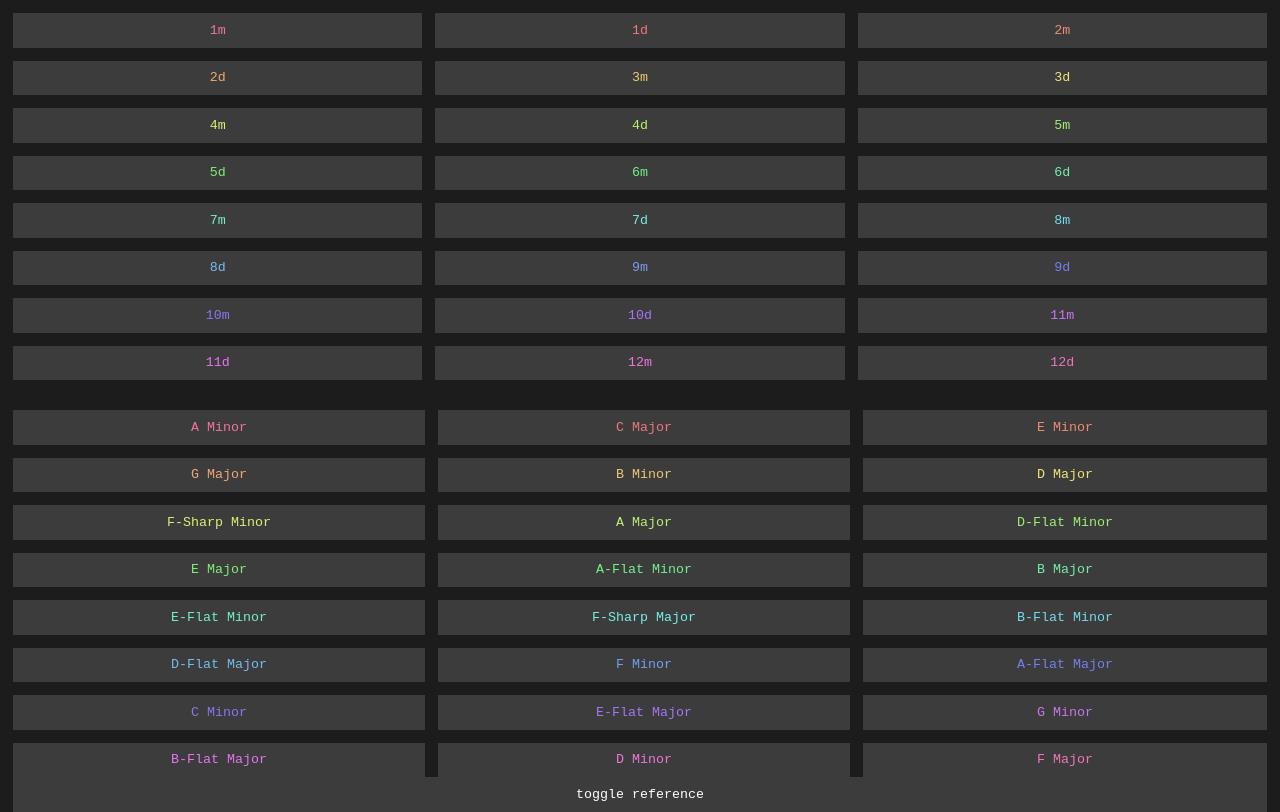
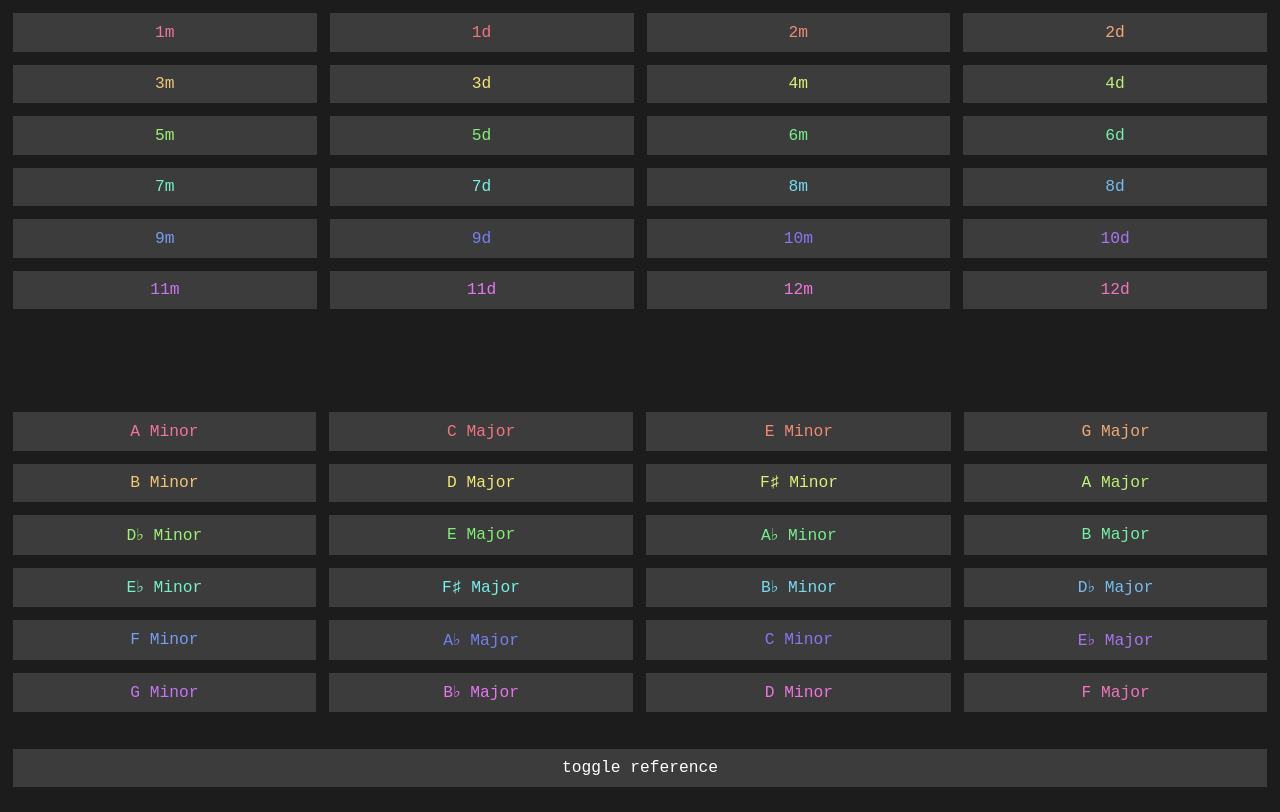
Before and after one commit to glitch-dot-cool/openkey-translator, a React (Vite) app: page / in a window 1280 px wide. Built offline with nearby package versions, Linux system fonts and the light colour scheme.

Commit message:
layout improvements

```diff
--- a/src/app.css
+++ b/src/app.css
@@ -7,6 +7,7 @@ button {
   border: none;
   background-color: #3c3c3c;
   color: #fff;
+  font-size: 1.25rem;
 }
 
 button:hover {
@@ -24,7 +25,7 @@ button:hover {
 
 .notation-system {
   display: grid;
-  grid-template-columns: repeat(3, auto);
+  grid-template-columns: repeat(4, auto);
   gap: 1rem;
 }
 
@@ -44,6 +45,16 @@ button:hover {
   height: auto;
 }
 
+.compatible-keys-header {
+  margin-top: 0.5rem;
+  font-size: 1.25rem;
+}
+
+.compatible-key {
+  font-size: 1.2rem;
+  padding-top: 0.5rem;
+}
+
 .bold {
   font-weight: bold;
 }
--- a/src/components/Neighbor.tsx
+++ b/src/components/Neighbor.tsx
@@ -12,6 +12,9 @@ export const Neighbor = ({
   });
 
   return (
-    <p style={{ color }}>{`${neighbor.musicalKey} (${neighbor.openKey})`}</p>
+    <p
+      className="compatible-key"
+      style={{ color }}
+    >{`${neighbor.musicalKey} (${neighbor.openKey})`}</p>
   );
 };
--- a/src/components/Result.tsx
+++ b/src/components/Result.tsx
@@ -27,7 +27,7 @@ export const Result = ({ result }: Props) => {
         className="bold large-text"
         style={style}
       >{`${result.result} `}</span>
-      <p>compatible keys:</p>
+      <p className="compatible-keys-header">compatible keys:</p>
       <Neighbor neighbor={result.neighbors.minusOne} />
       <Neighbor neighbor={result.neighbors.plusOne} />
       <Neighbor neighbor={result.neighbors.relative} />
--- a/src/consts.ts
+++ b/src/consts.ts
@@ -7,22 +7,22 @@ export const openkeyMap = {
   "2d": "G Major",
   "3m": "B Minor",
   "3d": "D Major",
-  "4m": "F-Sharp Minor",
+  "4m": "F♯ Minor",
   "4d": "A Major",
-  "5m": "D-Flat Minor",
+  "5m": "D♭ Minor",
   "5d": "E Major",
-  "6m": "A-Flat Minor",
+  "6m": "A♭ Minor",
   "6d": "B Major",
-  "7m": "E-Flat Minor",
-  "7d": "F-Sharp Major",
-  "8m": "B-Flat Minor",
-  "8d": "D-Flat Major",
+  "7m": "E♭ Minor",
+  "7d": "F♯ Major",
+  "8m": "B♭ Minor",
+  "8d": "D♭ Major",
   "9m": "F Minor",
-  "9d": "A-Flat Major",
+  "9d": "A♭ Major",
   "10m": "C Minor",
-  "10d": "E-Flat Major",
+  "10d": "E♭ Major",
   "11m": "G Minor",
-  "11d": "B-Flat Major",
+  "11d": "B♭ Major",
   "12m": "D Minor",
   "12d": "F Major",
 } as const;
@@ -34,22 +34,22 @@ export const inverseOpenkeyMap = {
   "G Major": "2d",
   "B Minor": "3m",
   "D Major": "3d",
-  "F-Sharp Minor": "4m",
+  "F♯ Minor": "4m",
   "A Major": "4d",
-  "D-Flat Minor": "5m",
+  "D♭ Minor": "5m",
   "E Major": "5d",
-  "A-Flat Minor": "6m",
+  "A♭ Minor": "6m",
   "B Major": "6d",
-  "E-Flat Minor": "7m",
-  "F-Sharp Major": "7d",
-  "B-Flat Minor": "8m",
-  "D-Flat Major": "8d",
+  "E♭ Minor": "7m",
+  "F♯ Major": "7d",
+  "B♭ Minor": "8m",
+  "D♭ Major": "8d",
   "F Minor": "9m",
-  "A-Flat Major": "9d",
+  "A♭ Major": "9d",
   "C Minor": "10m",
-  "E-Flat Major": "10d",
+  "E♭ Major": "10d",
   "G Minor": "11m",
-  "B-Flat Major": "11d",
+  "B♭ Major": "11d",
   "D Minor": "12m",
   "F Major": "12d",
 } as const;
```
